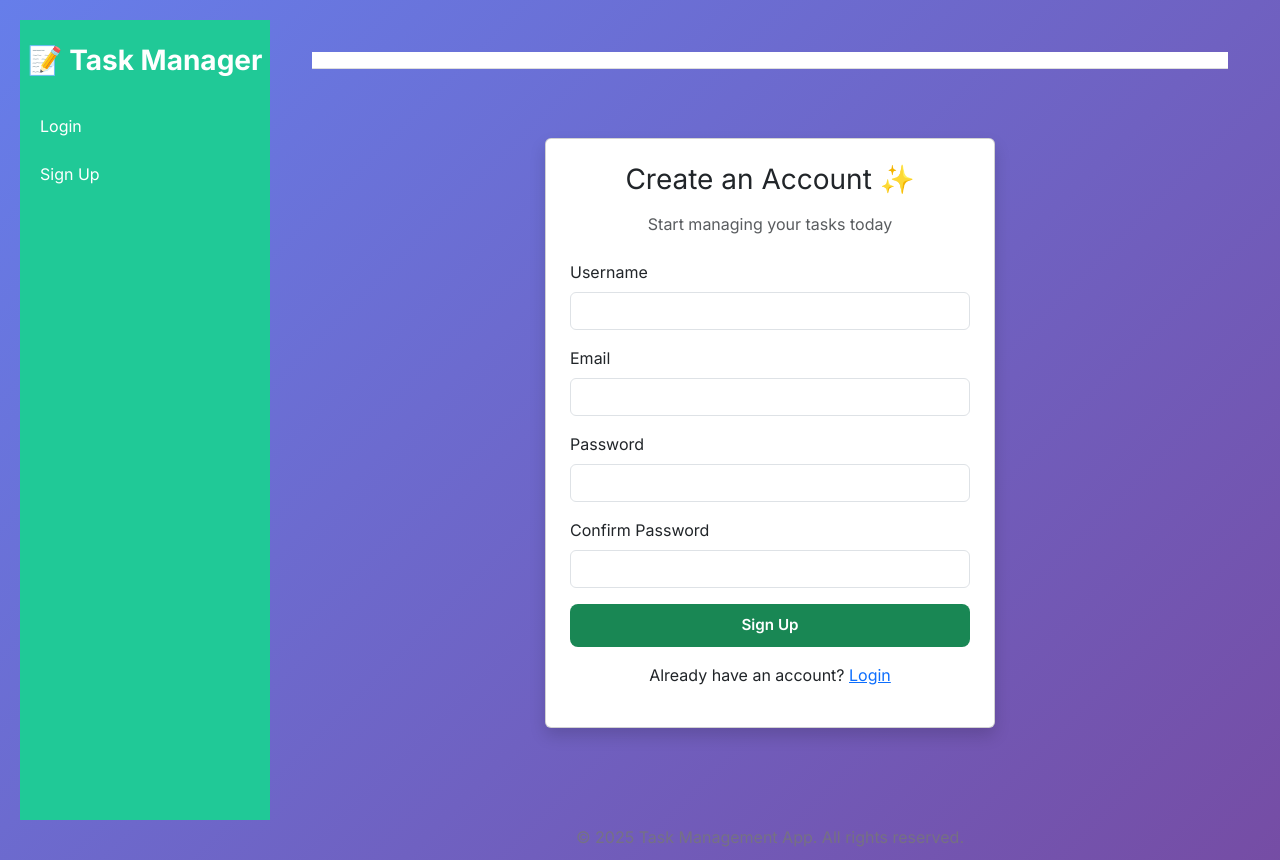
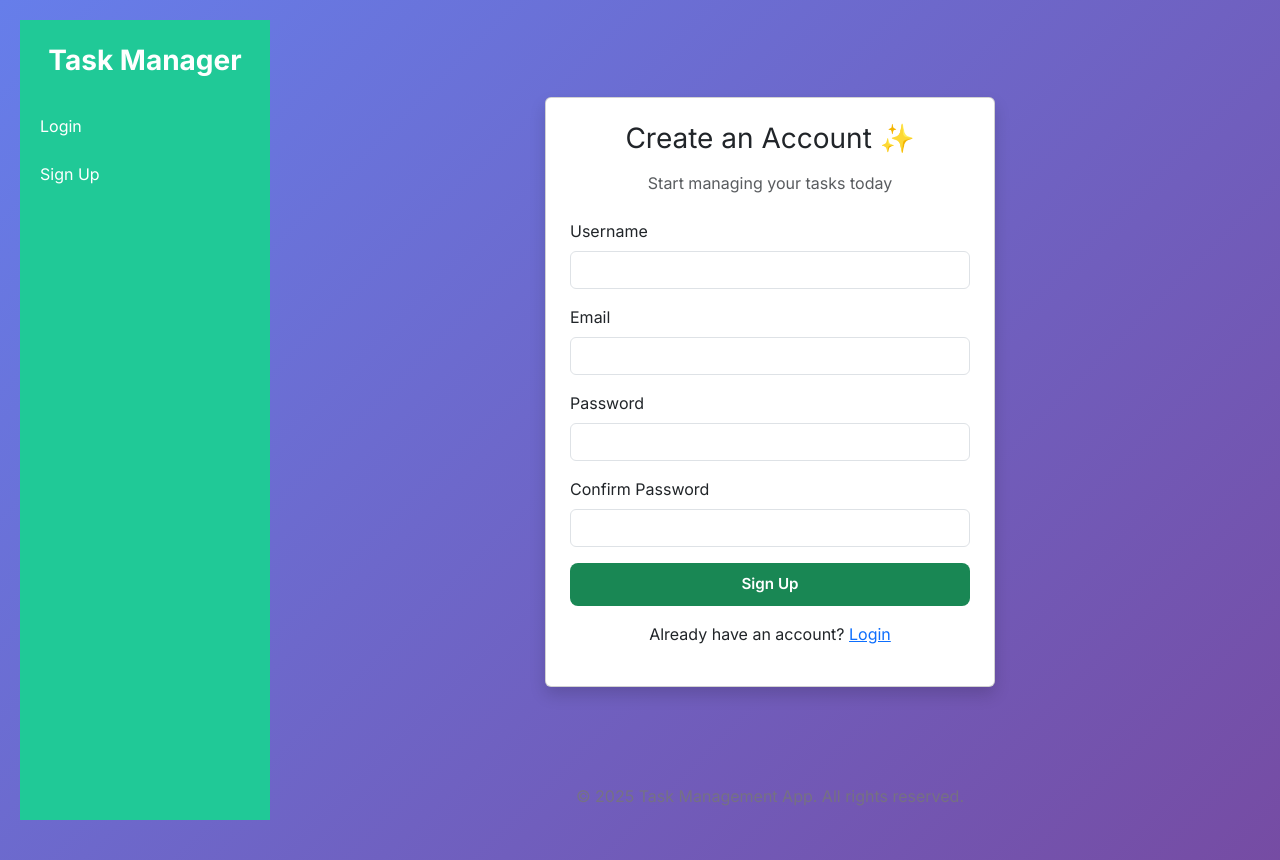
Before and after one commit to muhammednoorrr/taskmangement, a Django app: page /signup/ in a window 1280 px wide. Shown: the top 860 px of the page. Run offline with Django 5.2, Linux system fonts and the light colour scheme.

Commit message:
Remove emoji from sidebar title and navbar greeting in base.html

```diff
--- a/todos/templates/todos/base.html
+++ b/todos/templates/todos/base.html
@@ -60,7 +60,7 @@
 </head>
 <body>
     <div class="sidebar">
-        <h3>📝 Task Manager</h3>
+        <h3> Task Manager</h3>
         {% if user.is_authenticated %}
         <div class="mt-4">
             <a href="{% url 'task_list' %}" class="active" title="View My Tasks">My Tasks</a>
@@ -76,13 +76,7 @@
     </div>
 
     <div class="main-content">
-        <nav class="navbar navbar-light mb-4">
-            <div class="container-fluid justify-content-end">
-                {% if user.is_authenticated %}
-                <span class="me-3">👋 Hello, <strong>{{ user.username }}</strong></span>
-                {% endif %}
-            </div>
-        </nav>
+
 
         {% if messages %}
         <div class="container mb-3">
```
Also changed, not shown: db.sqlite3.
